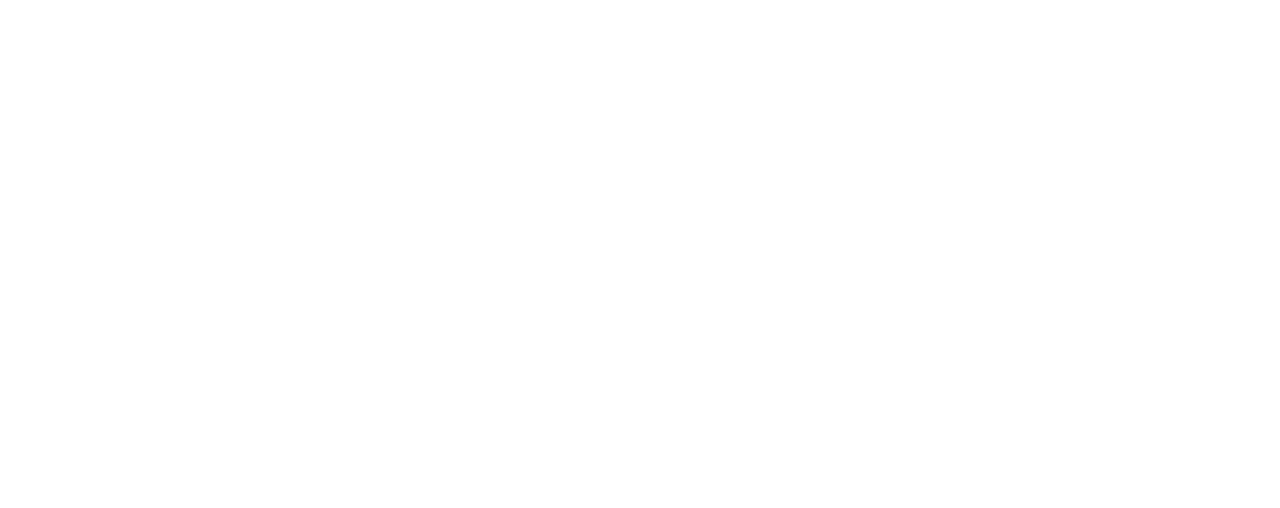
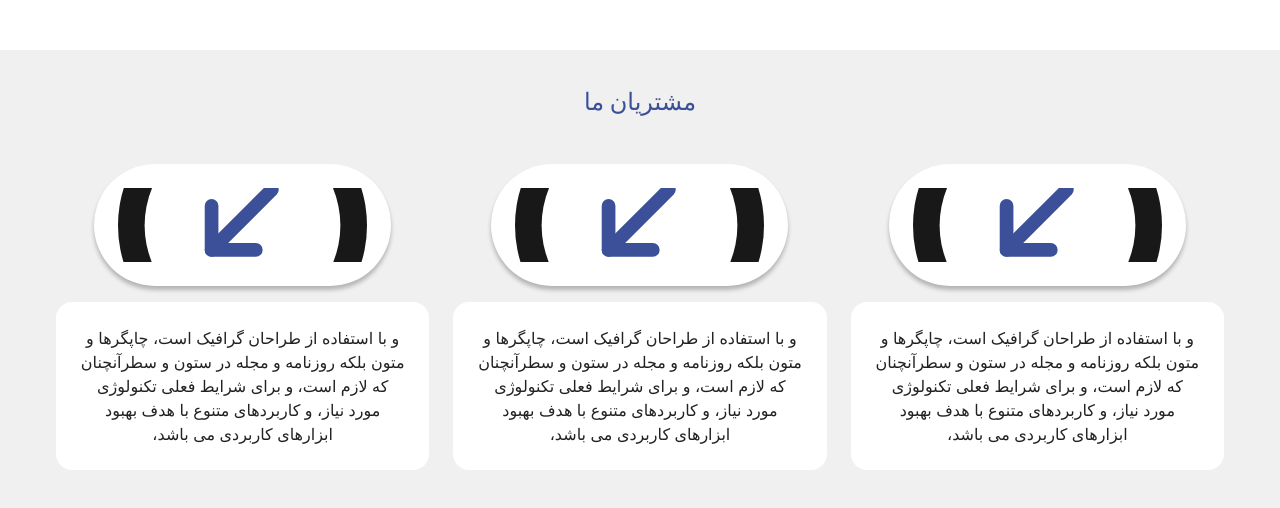
Before and after one commit to maedekaboli/adak, a Vue app: page / in a window 1280 px wide. Shown: the part 1318-1826 px from the top of the page. Before the commit the page ends 1368 px from the top, so only its background shows below. Built offline with nearby package versions, Linux system fonts and the light colour scheme.

Commit message:
our clients component added

```diff
--- a/src/views/home/Home.vue
+++ b/src/views/home/Home.vue
@@ -4,6 +4,7 @@
 const HomeSlider = defineAsyncComponent(() => import('./HomeSlider.vue'))
 const CallForPrice = defineAsyncComponent(() => import('./CallForPrice.vue'))
 const WhyUs = defineAsyncComponent(() => import('./WhyUs.vue'))
+const OurClients = defineAsyncComponent(() => import('./OurClients.vue'))
 </script>
 
 <template>
@@ -11,4 +12,5 @@
   <HomeSlider />
   <CallForPrice />
   <WhyUs />
+  <OurClients />
 </template>
--- /dev/null
+++ b/src/views/home/OurClients.vue
@@ -0,0 +1,55 @@
+<script setup>
+import { ref } from 'vue'
+
+const items = ref([
+    { title: 'لورم ایپسوم', img: 'ss', text: 'و با استفاده از طراحان گرافیک است، چاپگرها و متون بلکه روزنامه و مجله در ستون و سطرآنچنان که لازم است، و برای شرایط فعلی تکنولوژی مورد نیاز، و کاربردهای متنوع با هدف بهبود ابزارهای کاربردی می باشد، ' },
+    { title: 'لورم ایپسوم', img: 'ss', text: 'و با استفاده از طراحان گرافیک است، چاپگرها و متون بلکه روزنامه و مجله در ستون و سطرآنچنان که لازم است، و برای شرایط فعلی تکنولوژی مورد نیاز، و کاربردهای متنوع با هدف بهبود ابزارهای کاربردی می باشد، ' },
+    { title: 'لورم ایپسوم', img: 'ss', text: 'و با استفاده از طراحان گرافیک است، چاپگرها و متون بلکه روزنامه و مجله در ستون و سطرآنچنان که لازم است، و برای شرایط فعلی تکنولوژی مورد نیاز، و کاربردهای متنوع با هدف بهبود ابزارهای کاربردی می باشد، ' }
+])
+</script>
+
+<template>
+    <div class="OurClients">
+        <v-container class="py-0">
+            <h2>مشتریان ما</h2>
+            <v-row>
+                <v-col class="d-flex flex-wrap justify-center" v-for="(item, i) in items" :key="i" cols="md-4">
+                    <v-sheet class="mb-4 OurClients-img">
+                        <v-img cover src="/circle-pointer.svg" class="circle-question"></v-img>
+                    </v-sheet>
+                    <v-sheet>
+                        {{ item.text }}
+                    </v-sheet>
+                </v-col>
+            </v-row>
+        </v-container>
+    </div>
+</template>
+
+
+<style scoped lang="scss">
+.OurClients {
+    padding: 33px 0 46px 0;
+    background: #F0F0F0;
+    text-align: center;
+
+    h2 {
+        line-height: 37px;
+        color: #3B5099;
+        margin-bottom: 44px;
+    }
+
+    .v-sheet {
+        direction: rtl;
+        border-radius: 16px;
+        padding: 24px;
+    }
+
+    .OurClients-img {
+        box-shadow: 0px 4px 4px rgba(0, 0, 0, 0.25);
+        border-radius: 68px;
+        height: 122px;
+        width: 297px;
+    }
+}
+</style>
--- a/src/views/home/WhyUs.vue
+++ b/src/views/home/WhyUs.vue
@@ -1,6 +1,7 @@
 <template>
     <div class="WhyUs">
         <v-container class="py-0">
+            <v-img cover src="/circle-pointer.svg" class="circle-question"></v-img>
             <v-row class="align-end">
                 <v-col cols="7">
                     <h1>چرا ما ؟</h1>
```
